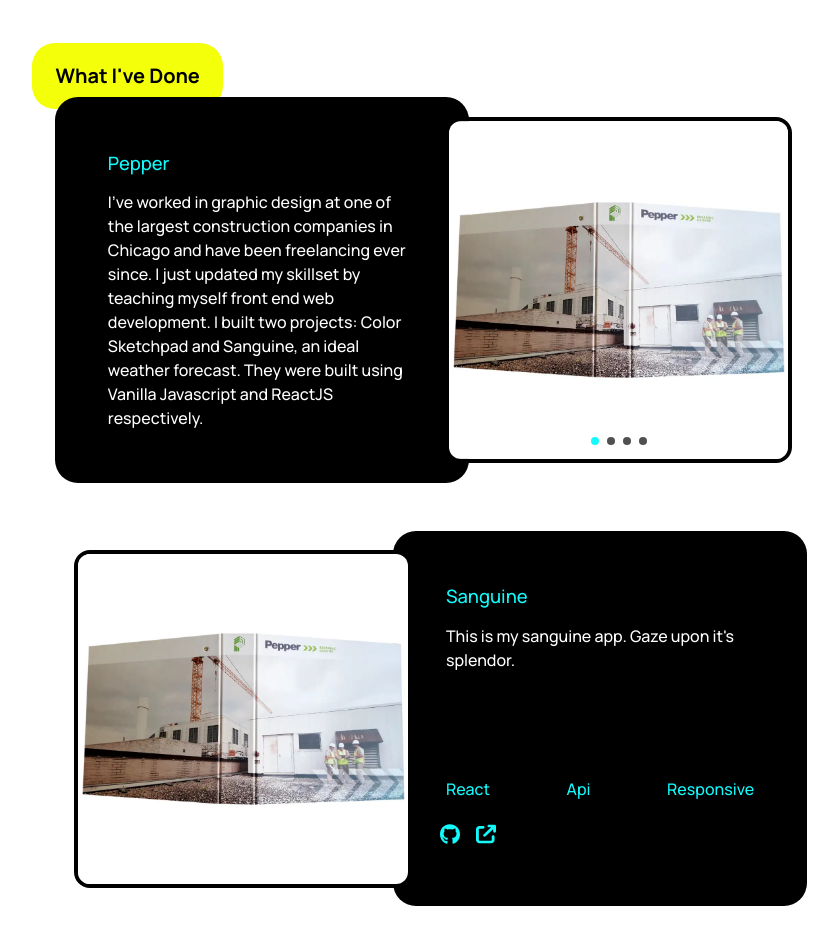
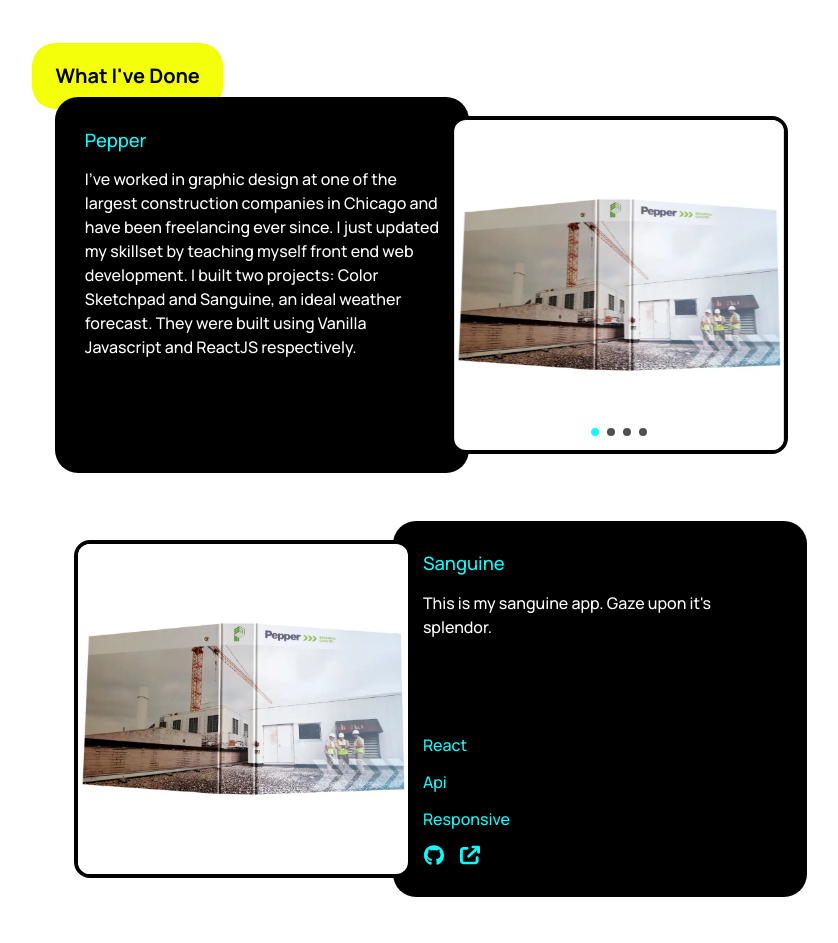
Before and after one commit to tonymichael00/shooz, a React (Create React App) app: page / in a window 1280 px wide. Shown: the part 1580-2523 px from the top of the page, without its empty margins (209-1047 px from the left). Built offline with nearby package versions, Linux system fonts and the light colour scheme.

Commit message:
altered project picture position.

```diff
--- a/src/App.js
+++ b/src/App.js
@@ -1,3 +1,5 @@
+// TODO: SLOW TRANSTION SPEED
+
 import './App.scss';
 import React from 'react';
 import AboutExp from './Components/AboutExp';
--- a/src/Components/Projects/Projects.scss
+++ b/src/Components/Projects/Projects.scss
@@ -1,4 +1,4 @@
-/* TODO:
+/* TODO:  fix pictures, touch sides
 */
 
 @use 'src/Sass/global' as *;
@@ -15,7 +15,7 @@
   display: grid;
   grid-template-rows: min-content min-content $blurb-spacing-grid min-content $blurb-spacing-grid min-content $blurb-spacing-grid;
   @media (max-width: $mobile-width) {
-    grid-template-rows: min-content min-content min-content min-content min-content min-content min-content;
+    // grid-template-rows: min-content min-content min-content min-content min-content min-content min-content;
     // width: 40ch;
   }
 }
@@ -26,77 +26,49 @@
 
 .project-cont {
   position: relative;
-  // width: $middle-column-width;
   display: grid;
-  //fix 50% to non flex/%
   grid-template-columns: 50% 50%;
   align-items: center;
   @media (max-width: $mobile-width) {
     grid-template-columns: 1fr;
-    // grid-template-rows: fit-content fit-content;
-    // max-width: 40ch;
   }
-  // display: flex;
-  // align-items: center;
 }
 
 .pic-cont {
-  // grid-column: 2/3;
-  // grid-row: 1/2;
   z-index: 1;
   position: relative;
-  // max-width: 90%;
   max-height: 90%;
-  // width: 100%;
   margin-left: auto;
   margin-right: auto;
   aspect-ratio: 1/1;
   border-radius: 1rem;
   overflow: clip;
-  //MAYBE CHANGE TO BLACK
   border: 0.3rem solid black;
   @media (max-width: $mobile-width) {
-    // bottom: 50%;
     top: -2rem;
-    // max-width: 40ch;
     max-width: 100%;
-    // max-height: 100%;
-    // @include resp-clamp(
-    //   top,
-    //   $body-corner-padding-perc,
-    //   calc(-1 * $clamp-1),
-    //   calc(-1 * $clamp-2),
-    //   calc(-1 * $clamp-3)
-    // );
-    // height: 105%;
   }
   &-right {
     @media (max-width: $mobile-width) {
       // margin-left: auto;
       // margin-right: 0;
+      margin-left: -1rem;
+      margin-right: auto;
     }
-
-    // grid-column: 2/3;
-    // grid-row: 1/2;
   }
   &-left {
     @media (max-width: $mobile-width) {
-      // margin-left: 0;
+      // margin-left: -1rem;
       // margin-right: auto;
+      margin-left: auto;
+      margin-right: -1rem;
     }
-    // grid-column: 1/2;
-    // grid-row: 1/2;
   }
   &-right,
   &-left {
     @media (max-width: $mobile-width) {
     }
   }
-}
-
-.pepper-cont {
-  grid-column: 1/2;
-  grid-row: 1/2;
 }
 
 .project-blurb-bkd {
@@ -121,14 +93,6 @@
       right: auto;
     }
   }
-
-  // &-right,
-  // &-left {
-  //   @media (max-width: $mobile-width) {
-  //     order: 0;
-  //     right: auto;
-  //   }
-  // }
 }
 
 .project-bkd {
@@ -142,20 +106,16 @@
   height: 100%;
   position: relative;
   color: white;
-  @include resp-clamp(
-    padding,
-    $body-corner-padding-perc,
-    $clamp-1,
-    $clamp-2,
-    $clamp-3
-  );
+  // @include resp-clamp(
+  //   padding,
+  //   $body-corner-padding-perc,
+  //   $clamp-1,
+  //   $clamp-2,
+  //   $clamp-3
+  // );
   &-left {
-    // grid-column: 1/2;
-    // grid-row: 1/2;
   }
   &-right {
-    // grid-column: 2/3;
-    // grid-row: 1/2;
   }
 }
 
@@ -165,9 +125,10 @@
   }
 }
 
+//ADD BULLETS, MAKE LIKE TEXT
 .project-skills {
-  display: flex;
-  justify-content: space-between;
+  // display: flex;
+  // justify-content: space-between;
   color: $blue;
 }
 
@@ -175,7 +136,7 @@
   display: flex;
   & a {
     display: flex;
-    padding: 1rem;
-    padding-left: 0;
+    padding: 0.5rem;
+    // padding-left: 0;
   }
 }
```
